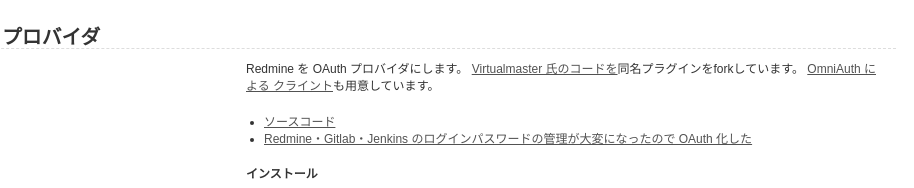
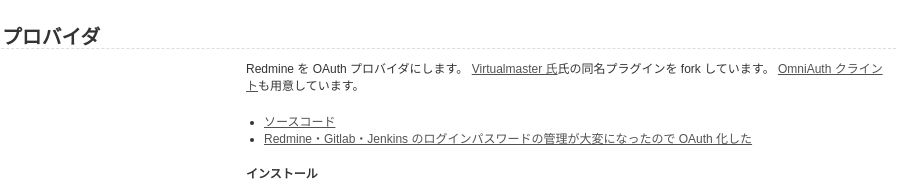
Before and after one commit to suer/suer.github.com, a plain HTML site: page index.html in a window 1280 px wide. Shown: the part 2201-2389 px from the top of the page, 224-1138 px from the left. Drawn offline with Linux system fonts and the light colour scheme.

Commit message:
Fixed: typo

```diff
--- a/index.html
+++ b/index.html
@@ -293,8 +293,8 @@ $ git clone git://github.com/suer/redmine_readme.git
             <div class="col col_11 right">
               <p>
                 Redmine を OAuth プロバイダにします。
-                <a href="https://github.com/Virtualmaster/redmine-oauth-provider">Virtualmaster 氏のコードを</a>同名プラグインをforkしています。
-                <a href="http://rubygems.org/gems/omniauth-redmine">OmniAuth による クライント</a>も用意しています。
+                <a href="https://github.com/Virtualmaster/redmine-oauth-provider">Virtualmaster 氏</a>氏の同名プラグインを fork しています。
+                <a href="http://rubygems.org/gems/omniauth-redmine">OmniAuth クライント</a>も用意しています。
               </p>
               <ul>
                 <li><a href="https://github.com/suer/redmine_oauth_provider">ソースコード</a></li>
```
